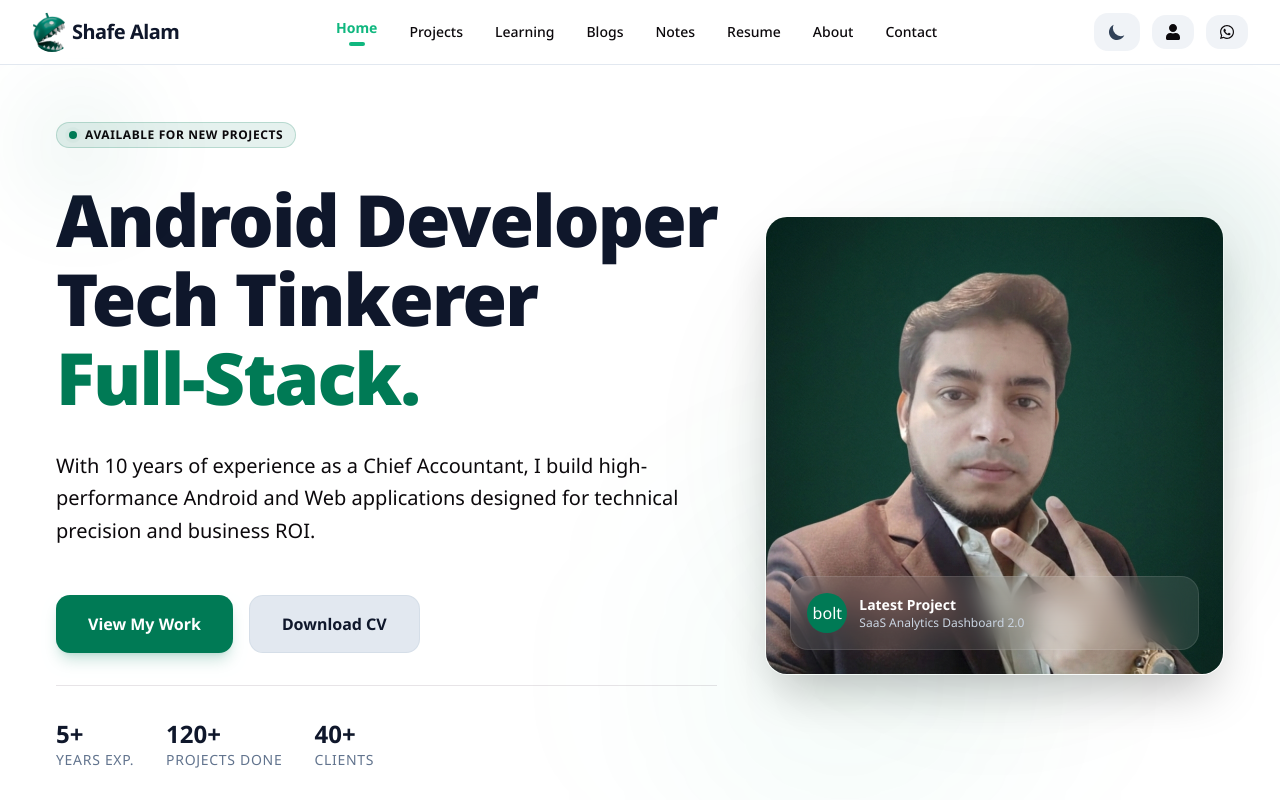
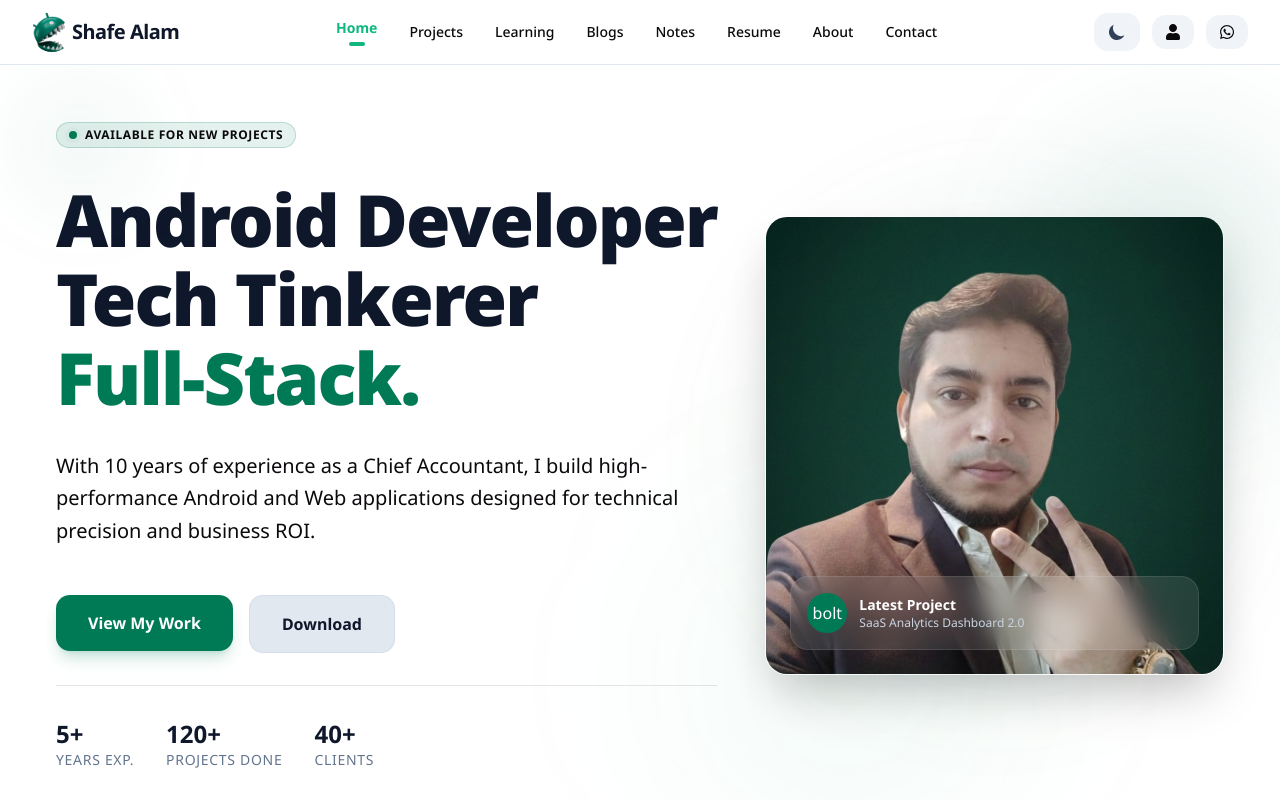
Before and after one commit to techtinkererfullstack/portfolio-website-nextjs, a Next.js app: page /home in a window 1280 px wide. Shown: the top 800 px of the page. Built offline with nearby package versions, Linux system fonts and the light colour scheme.

Commit message:
added github.com for image fetch

```diff
--- a/components/home/hero-section.tsx
+++ b/components/home/hero-section.tsx
@@ -2,6 +2,7 @@
 
 import useReveal from "@/hooks/reveal"
 import Image from "next/image"
+import Link from "next/link"
 
 export default function HeroSection() {
   useReveal()
@@ -33,12 +34,22 @@ export default function HeroSection() {
             precision and business ROI.
           </p>
           <div className="flex flex-wrap gap-3 pt-4 sm:gap-4">
-            <button className="transform rounded-xl bg-primary px-6 py-2.5 text-sm font-bold text-white shadow-lg shadow-primary/20 transition-all hover:-translate-y-1 hover:bg-primary/90 sm:px-8 sm:py-4 sm:text-base">
-              View My Work
-            </button>
-            <button className="rounded-xl border border-slate-300/50 bg-slate-200 px-6 py-2.5 text-sm font-bold text-slate-900 transition-all hover:bg-slate-300 sm:px-8 sm:py-4 sm:text-base dark:border-white/10 dark:bg-white/5 dark:text-white dark:hover:bg-white/10">
-              Download CV
-            </button>
+            <Link href="/projects">
+              <button className="transform rounded-xl bg-primary px-6 py-2.5 text-sm font-bold text-white shadow-lg shadow-primary/20 transition-all hover:-translate-y-1 hover:bg-primary/90 sm:px-8 sm:py-4 sm:text-base">
+                View My Work
+              </button>
+            </Link>
+            <Link
+              href="/sample.pdf"
+              download="Custom_Filename.pdf"
+              target="_blank"
+              prefetch={false}
+              rel="noopener noreferrer "
+            >
+              <button className="rounded-xl border border-slate-300/50 bg-slate-200 px-6 py-2.5 text-sm font-bold text-slate-900 transition-all hover:bg-slate-300 sm:px-8 sm:py-4 sm:text-base dark:border-white/10 dark:bg-white/5 dark:text-white dark:hover:bg-white/10">
+                Download
+              </button>
+            </Link>
           </div>
           <div className="border-sage-100 flex items-center gap-8 border-t pt-8 dark:border-white/5">
             <div className="flex flex-col">
--- a/data/projects.ts
+++ b/data/projects.ts
@@ -20,7 +20,8 @@ export const projects: Project[] = [
     description: "An enterprise-grade DMS for high-staff automation.",
     tags: ["Next.js", "NestJS", "Kotlin"],
     slug: "dms-project",
-    image: "/dms-screenshot.png",
+    image:
+      "https://github.com/techtinkererfullstack/shafe-alam-portfolio-old/blob/main/img/project-1/project-1-pic-1.PNG?raw=trueimg/project-1/project-1-pic-1.PNG",
     liveUrl: "#",
     codeUrl: "#",
     categorySlug: "Mobile",
--- a/next.config.mjs
+++ b/next.config.mjs
@@ -9,6 +9,15 @@ const nextConfig = {
       },
     ]
   },
+  images: {
+    remotePatterns: [
+      {
+        protocol: "https",
+        hostname: "github.com",
+        pathname: "/**", // Allows all paths from this host
+      },
+    ],
+  },
 }
 
 export default nextConfig
```
Also changed, not shown: 1 other file (tests, documents, lock files or other folders).
